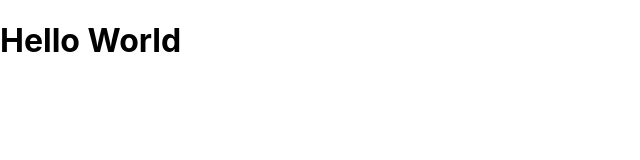
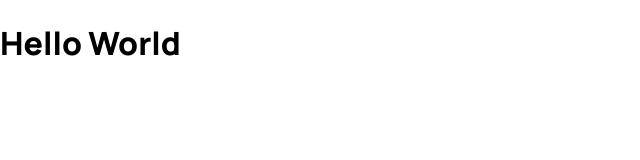
Before and after one commit to elidrissidev/advice-generator-app, a React (Create React App) app: page / in a window 1280 px wide. Shown: the top 160 px of the page, without its empty margins (0-640 px from the left). Built offline with nearby package versions, Linux system fonts and the light colour scheme.

Commit message:
Use Manrope font

```diff
--- a/public/index.html
+++ b/public/index.html
@@ -15,6 +15,9 @@
       Learn how to configure a non-root public URL by running `npm run build`.
     -->
     <title>Frontend Mentor | Advice generator app</title>
+    <link rel="preconnect" href="https://fonts.googleapis.com">
+    <link rel="preconnect" href="https://fonts.gstatic.com" crossorigin>
+    <link href="https://fonts.googleapis.com/css2?family=Manrope:wght@800&display=swap" rel="stylesheet">
   </head>
   <body>
     <noscript>You need to enable JavaScript to run this app.</noscript>
--- a/src/index.css
+++ b/src/index.css
@@ -1,13 +1,17 @@
+html {
+  height: 100%;
+}
+
 body {
-  margin: 0;
-  font-family: -apple-system, BlinkMacSystemFont, 'Segoe UI', 'Roboto', 'Oxygen',
+  font-family: 'Manrope', -apple-system, BlinkMacSystemFont, 'Segoe UI', 'Roboto', 'Oxygen',
     'Ubuntu', 'Cantarell', 'Fira Sans', 'Droid Sans', 'Helvetica Neue',
     sans-serif;
+  height: 100%;
+  margin: 0;
   -webkit-font-smoothing: antialiased;
   -moz-osx-font-smoothing: grayscale;
 }
 
-code {
-  font-family: source-code-pro, Menlo, Monaco, Consolas, 'Courier New',
-    monospace;
+#root {
+  height: 100%;
 }
```
